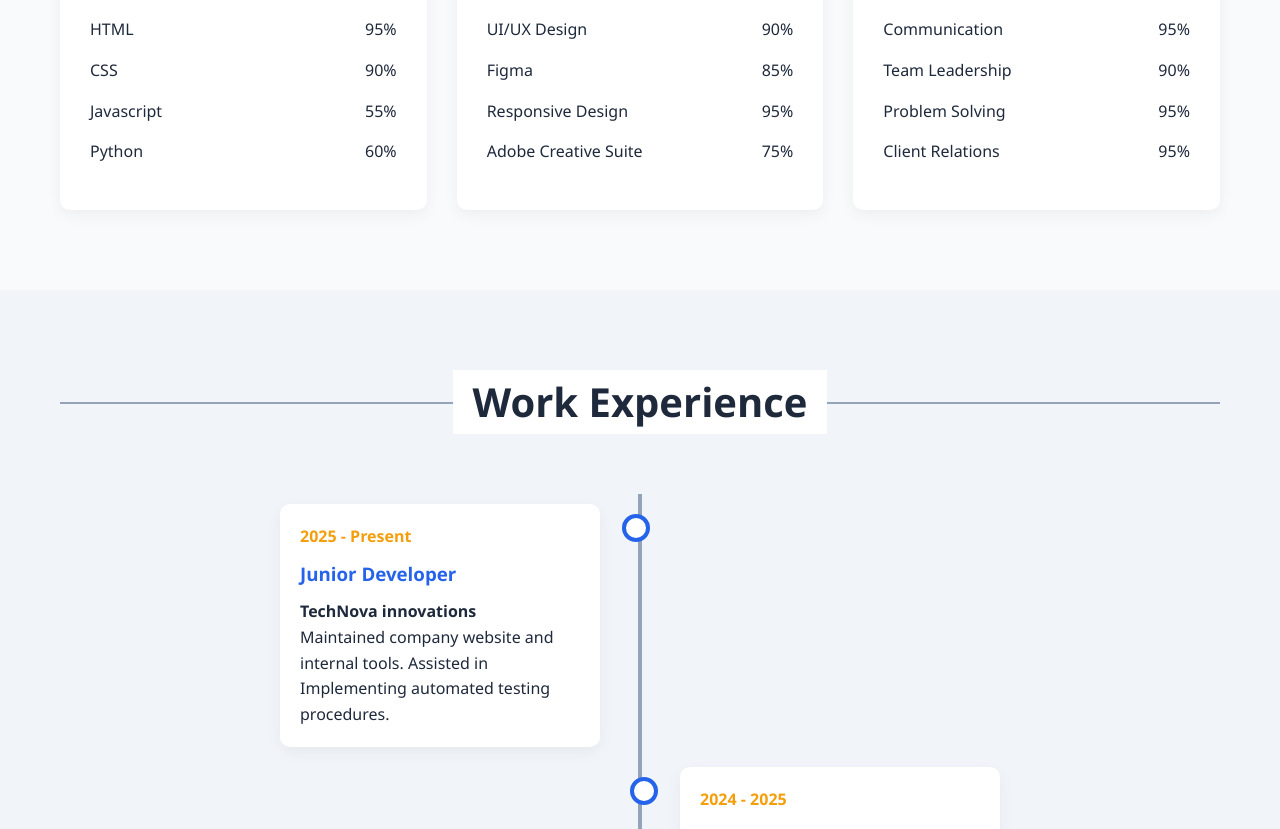
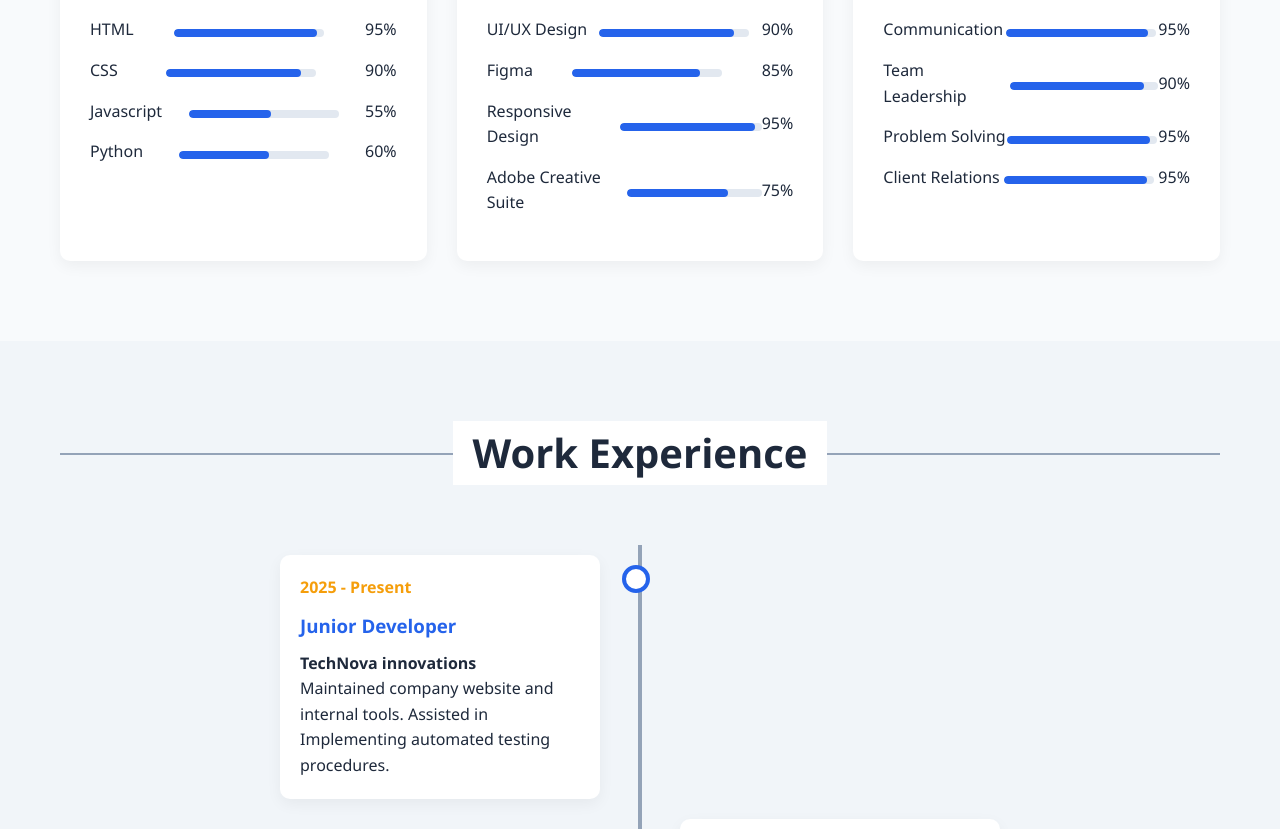
Before and after one commit to elphk-20/myweb, a plain HTML site: page index.html in a window 1280 px wide. Shown: the part 1595-2424 px from the top of the page. Drawn offline with Linux system fonts and the light colour scheme.

Commit message:
bar prog

```diff
--- a/portcss.css
+++ b/portcss.css
@@ -259,7 +259,7 @@
             border-radius: 4px;
             margin-top: 5px;
             overflow: hidden;
-            max-width: 150px; /* Add this to enforce max uniform length */
+            width: 150px; /* Add this to enforce max uniform length */
             /*margin: 0 auto;    Optional: center the bar */
         }
 
```
